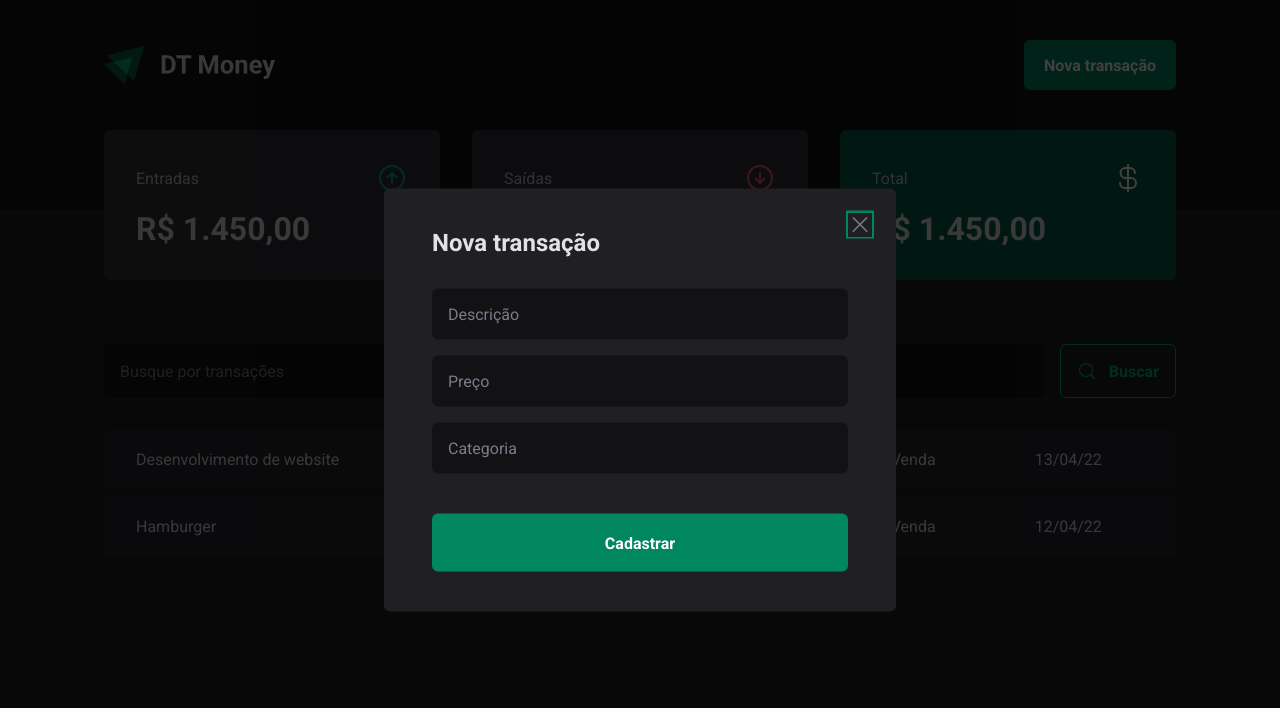
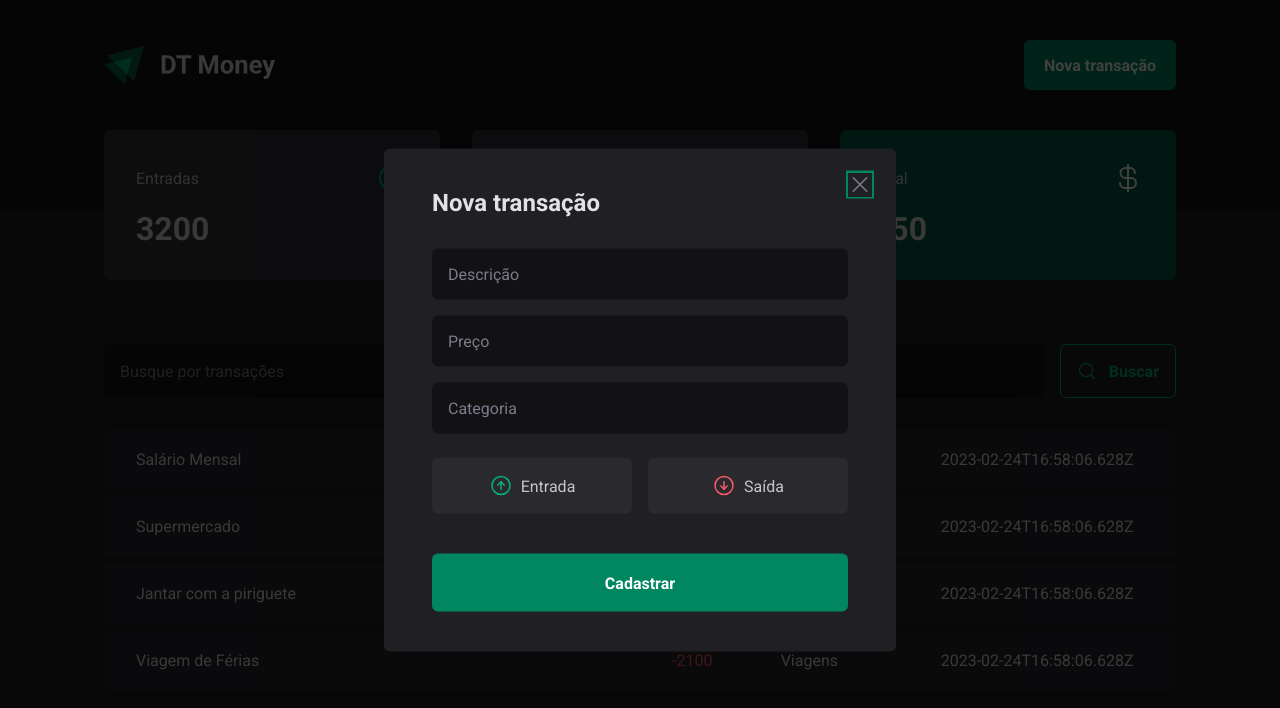
Before and after one commit to rafaelpalma88/03-dt-money, a React (Vite) app: page / in a window 1280 px wide. Both pictures are taken after a click on the button "Nova transação". Shown: the top 708 px of the page. Built offline with nearby package versions, Linux system fonts and the light colour scheme; data requests are answered from the project's data file.

Commit message:
refactoring summary component

```diff
--- a/package.json
+++ b/package.json
@@ -6,11 +6,14 @@
   "scripts": {
     "dev": "vite",
     "build": "tsc && vite build",
-    "preview": "vite preview"
+    "preview": "vite preview",
+    "dev:server": "json-server server.json -W -D 500"
   },
   "dependencies": {
     "@radix-ui/react-dialog": "^1.0.2",
+    "@radix-ui/react-radio-group": "^1.1.1",
     "@types/styled-components": "^5.1.26",
+    "axios": "^1.3.4",
     "phosphor-react": "^1.4.1",
     "react": "^18.2.0",
     "react-dom": "^18.2.0",
@@ -20,6 +23,7 @@
     "@types/react": "^18.0.27",
     "@types/react-dom": "^18.0.10",
     "@vitejs/plugin-react": "^3.1.0",
+    "json-server": "^0.17.2",
     "typescript": "^4.9.3",
     "vite": "^4.1.0"
   }
--- /dev/null
+++ b/server.json
@@ -0,0 +1,36 @@
+{
+    "transactions": [
+        {
+            "id": 1,
+            "description": "Salário Mensal",
+            "type": "income",
+            "category": "Salary",
+            "price": 3200,
+            "createdAt": "2023-02-24T16:58:06.628Z"
+        },
+        {
+            "id": 2,
+            "description": "Supermercado",
+            "type": "outcome",
+            "category": "Alimentação",
+            "price": -350,
+            "createdAt": "2023-02-24T16:58:06.628Z"
+        },
+        {
+            "id": 3,
+            "description": "Jantar com a piriguete",
+            "type": "outcome",
+            "category": "Refeição",
+            "price": -200,
+            "createdAt": "2023-02-24T16:58:06.628Z"
+        },
+        {
+            "id": 4,
+            "description": "Viagem de Férias",
+            "type": "outcome",
+            "category": "Viagens",
+            "price": -2100,
+            "createdAt": "2023-02-24T16:58:06.628Z"
+        }
+    ]
+}
--- a/src/App.tsx
+++ b/src/App.tsx
@@ -1,4 +1,5 @@
 import { ThemeProvider } from 'styled-components'
+import { TransactionsContextProvider } from './context/TransactionsContext'
 import { Transactions } from './pages/Transactions'
 import { GlobalStyle } from './styles/global'
 import { defaultTheme } from './styles/themes/default'
@@ -7,7 +8,11 @@ export function App() {
   return (
     <ThemeProvider theme={defaultTheme}>
       <GlobalStyle />
-      <Transactions />
+
+      <TransactionsContextProvider>
+        <Transactions />
+      </TransactionsContextProvider>
+
     </ThemeProvider>
   )
 }
--- a/src/components/NewTransactionModal/index.tsx
+++ b/src/components/NewTransactionModal/index.tsx
@@ -1,6 +1,6 @@
 import * as Dialog from '@radix-ui/react-dialog'
-import { X } from 'phosphor-react'
-import { CloseButton, Content, Overlay } from './styles'
+import { ArrowCircleDown, ArrowCircleUp, X } from 'phosphor-react'
+import { CloseButton, Content, Overlay, TransactionType, TransactionTypeButton } from './styles'
 
 export const NewTransactionModal = () => {
     return (
@@ -22,6 +22,17 @@ export const NewTransactionModal = () => {
 
                   <input type="text" placeholder="Categoria" />
 
+                  <TransactionType>
+                    <TransactionTypeButton value="income" variant='income'>
+                        <ArrowCircleUp size={24} />
+                        Entrada
+                    </TransactionTypeButton>
+                    <TransactionTypeButton value="outcome" variant='outcome'>
+                        <ArrowCircleDown size={24} />
+                        Saída
+                    </TransactionTypeButton>
+                  </TransactionType>
+
                   <button type="submit">Cadastrar</button>
 
               </form>
--- a/src/components/NewTransactionModal/styles.ts
+++ b/src/components/NewTransactionModal/styles.ts
@@ -1,6 +1,6 @@
 import * as Dialog from '@radix-ui/react-dialog'
+import * as RadioGroup from '@radix-ui/react-radio-group';
 import styled from "styled-components";
-
 
 export const Overlay = styled(Dialog.Overlay)`
     position: fixed;
@@ -67,3 +67,45 @@ export const CloseButton = styled(Dialog.Close)`
     cursor: pointer;
     color: ${props => props.theme['gray-500']}
 `
+
+export const TransactionType = styled(RadioGroup.Root)`
+    display: grid;
+    grid-template-columns: repeat(2, 1fr);
+    gap: 1rem;
+    margin-top: 0.5rem;
+`
+
+interface TransactionTypeButtonProps {
+    variant: 'income' | 'outcome';
+}
+
+export const TransactionTypeButton = styled(RadioGroup.Item)<TransactionTypeButtonProps>`
+    background: ${props => props.theme['gray-700']};
+    padding: 1rem;
+    display: flex;
+    align-items: center;
+    justify-content: center;
+    gap: 0.5rem;
+    border-radius: 6px;
+    cursor: pointer;
+    border: 0;
+    color: ${props => props.theme['gray-300']};
+
+    svg {
+        color: ${props => props.variant === 'income' ? props.theme['green-300'] : props.theme['red-300']};
+    }
+
+    &[data-state='unchecked']:hover {
+        transition: background-color 0.2s;
+        background: ${props => props.theme['gray-600']};
+    }
+
+    &[data-state='checked'] {
+        color: ${props => props.theme.white};
+        background: ${props => props.variant === 'income' ? props.theme['green-500'] : props.theme['red-500']};
+
+        svg {
+            color: ${props => props.theme.white};
+        }
+    }
+`
--- a/src/components/Summary/index.tsx
+++ b/src/components/Summary/index.tsx
@@ -1,7 +1,27 @@
 import { SummaryContainer, SummaryCard } from './styles'
 import { ArrowCircleUp, ArrowCircleDown, CurrencyDollar } from 'phosphor-react'
+import { useContext, useEffect, useState } from 'react'
+import { TransactionsContext } from '../../context/TransactionsContext'
 
 export function Summary() {
+
+  const { transactions } = useContext(TransactionsContext)
+
+  const summary = transactions.reduce((acc, transaction) => {
+    if (transaction.type === 'income') {
+      acc.income += transaction.price;
+      acc.total += transaction.price;
+    } else if (transaction.type === 'outcome') {
+      acc.outcome += transaction.price
+      acc.total += transaction.price;
+    }
+    return acc;
+  }, {
+    income: 0,
+    outcome: 0,
+    total: 0
+  })
+
   return (
     <SummaryContainer>
       <SummaryCard>
@@ -10,7 +30,7 @@ export function Summary() {
           <ArrowCircleUp size={32} color="#00b37e" />
         </header>
 
-        <strong>R$ 1.450,00</strong>
+        <strong>{summary.income}</strong>
       </SummaryCard>
 
       <SummaryCard>
@@ -19,7 +39,7 @@ export function Summary() {
           <ArrowCircleDown size={32} color="#f75a68" />
         </header>
 
-        <strong>R$ 1.450,00</strong>
+        <strong>{summary.outcome}</strong>
       </SummaryCard>
 
       <SummaryCard variant='green'>
@@ -28,7 +48,7 @@ export function Summary() {
           <CurrencyDollar size={32} color="#fff" />
         </header>
 
-        <strong>R$ 1.450,00</strong>
+        <strong>{summary.total}</strong>
       </SummaryCard>
     </SummaryContainer>
   )
--- /dev/null
+++ b/src/context/TransactionsContext/index.tsx
@@ -0,0 +1,59 @@
+import { createContext, ReactNode, useState, useEffect } from 'react'
+import axios from 'axios';
+
+interface TransactionsContextProviderProps {
+  children: ReactNode
+}
+
+export interface Transaction {
+    id: number;
+    category: string;
+    createdAt: string;
+    description: string;
+    price: number;
+    type: 'income' | 'outcome';
+}
+
+export interface TransactionContextType {
+    transactions: Transaction[];
+}
+
+export const TransactionsContext = createContext({} as TransactionContextType)
+
+export const TransactionsContextProvider = ({ children }: TransactionsContextProviderProps) => {
+    const [transactions, setTransactions] = useState<Transaction[]>([])
+
+    useEffect(() => {
+        console.log('caiu aqui')
+        getTransactions();
+
+      },[])
+
+      const getTransactions = async () => {
+
+        try {
+
+          const response = await axios.get(
+            `http://localhost:3000/transactions`
+          );
+
+          console.log(response.data)
+          setTransactions(response.data)
+
+        } catch (error) {
+
+          console.log(error);
+
+        }
+      }
+
+    return (
+        <TransactionsContext.Provider
+            value={{
+                transactions,
+            }}
+        >
+            { children }
+        </TransactionsContext.Provider>
+    )
+}
--- a/src/pages/Transactions/index.tsx
+++ b/src/pages/Transactions/index.tsx
@@ -1,9 +1,24 @@
+import { useState, useEffect, useContext } from "react";
+
 import { Header } from "../../components/Header";
 import { SearchForm } from "../../components/SearchForm";
 import { Summary } from "../../components/Summary";
 import { PriceHighlight, TransactionsContainer, TransactionsTable } from "./styles";
+import { TransactionsContext } from "../../context/TransactionsContext";
+
+interface ITransaction {
+  id: number;
+  category: string;
+  createdAt: string;
+  description: string;
+  price: number;
+  type: 'income' | 'outcome';
+}
 
 export function Transactions() {
+
+  const { transactions } = useContext(TransactionsContext);
+
   return (
     <div>
       <Header />
@@ -15,30 +30,21 @@ export function Transactions() {
 
         <TransactionsTable>
           <tbody>
-            <tr>
-              <td width="50%">Desenvolvimento de website</td>
-              <td>
-                <PriceHighlight variant="income">
-                  R$ 12.000,00
-                </PriceHighlight>
-              </td>
-              <td>Venda</td>
-              <td>13/04/22</td>
-            </tr>
-            <tr>
-              <td width="50%">Hamburger</td>
-              <td>
-                <PriceHighlight variant="outcome">
-                  - R$ 12.000,00
-                </PriceHighlight>
-              </td>
-              <td>Venda</td>
-              <td>12/04/22</td>
-            </tr>
+            {transactions && transactions.map(transaction => (
+              <tr key={transaction.id}>
+                <td width="50%">{transaction.description}</td>
+                <td>
+                  <PriceHighlight variant={transaction.type}>
+                    {transaction.price}
+                  </PriceHighlight>
+                </td>
+                <td>{transaction.category}</td>
+                <td>{transaction.createdAt}</td>
+              </tr>
+            ))}
           </tbody>
         </TransactionsTable>
       </TransactionsContainer>
-
     </div>
   )
 }
```
Also changed, not shown: 1 other file (tests, documents, lock files or other folders).
